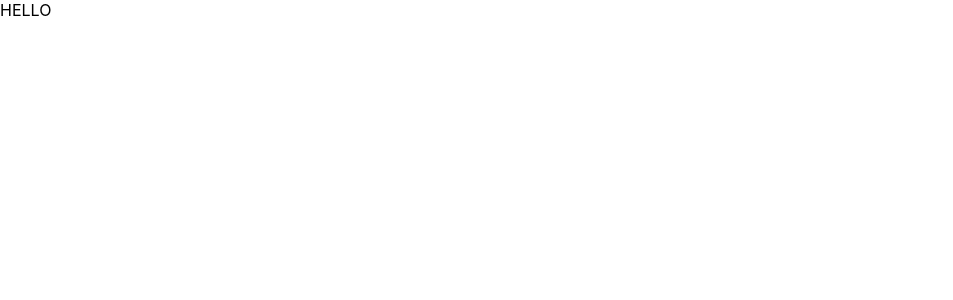
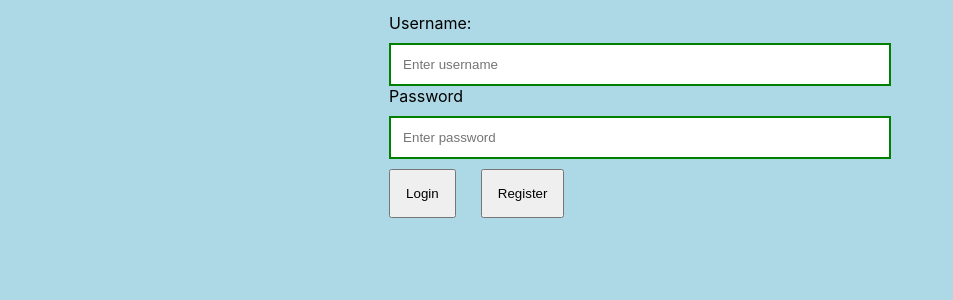
Before and after one commit to kohzhixian/gachashop-frontend, a React (Create React App) app: page / in a window 1280 px wide. Shown: the top 300 px of the page, without its empty margins (0-953 px from the left). Built offline with nearby package versions, Linux system fonts and the light colour scheme.

Commit message:
loginPage_v1

```diff
--- a/src/App.js
+++ b/src/App.js
@@ -1,8 +1,13 @@
 import './App.css';
+import LoginPage from './pages/loginPage.js'
+
 
 function App() {
   return (
-    <div>HELLO </div>
+    <div>
+      <LoginPage/>
+
+    </div>
   );
 }
 
--- /dev/null
+++ b/src/css/loginPage.module.css
@@ -0,0 +1,32 @@
+body{
+    background-color: lightblue;
+}
+
+.loginDiv{
+    padding: 1%;
+
+}
+
+input[type=text], input[type=password]{
+    width: 100%;
+    margin-top: 0.625rem;
+    display: inline-block;
+    padding: 0.75rem;
+    border: 2px solid green;
+    box-sizing: border-box;
+}
+
+button{
+    padding: 0.9375rem;
+    cursor: pointer;
+    margin-top: 0.625rem;
+}
+
+.regButton{
+    margin-left: 5%;
+}
+
+.loginForm{
+    margin-left: 30%;
+    margin-right: 30%;
+}
--- /dev/null
+++ b/src/pages/loginPage.js
@@ -0,0 +1,18 @@
+import classes from '../css/loginPage.module.css'
+
+function loginPage(){
+    return(
+        <div className={classes.loginDiv}>
+            <form className={classes.loginForm}>
+                <label>Username: </label>
+                <input type="text" placeholder="Enter username" name="username" required />
+                <label>Password</label>
+                <input type="password" placeholder="Enter password" name="password" required />
+                <button type="submit">Login</button>
+                <button type="submit" className={classes.regButton}>Register</button>
+            </form>
+        </div>
+    )
+}
+
+export default loginPage;
```
Also changed, not shown: src/pages/accountPage.js (added, +9 -0 lines), src/pages/adminMainPage.js (added, +9 -0 lines), src/pages/gameCategoryPage.js (added, +9 -0 lines), src/pages/individualItemPage.js (added, +9 -0 lines), src/pages/orderInfoPage.js (added, +9 -0 lines), src/pages/registerPage.js (added, +9 -0 lines), src/pages/userMainPage.js (added, +7 -0 lines).
